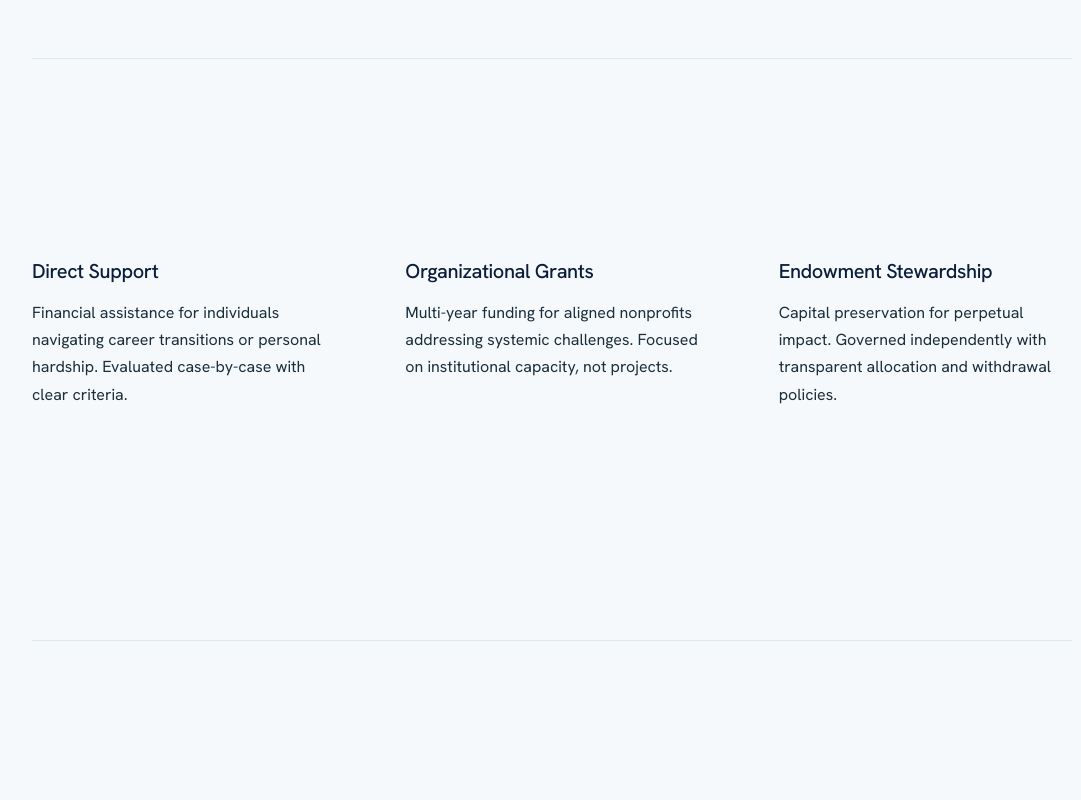
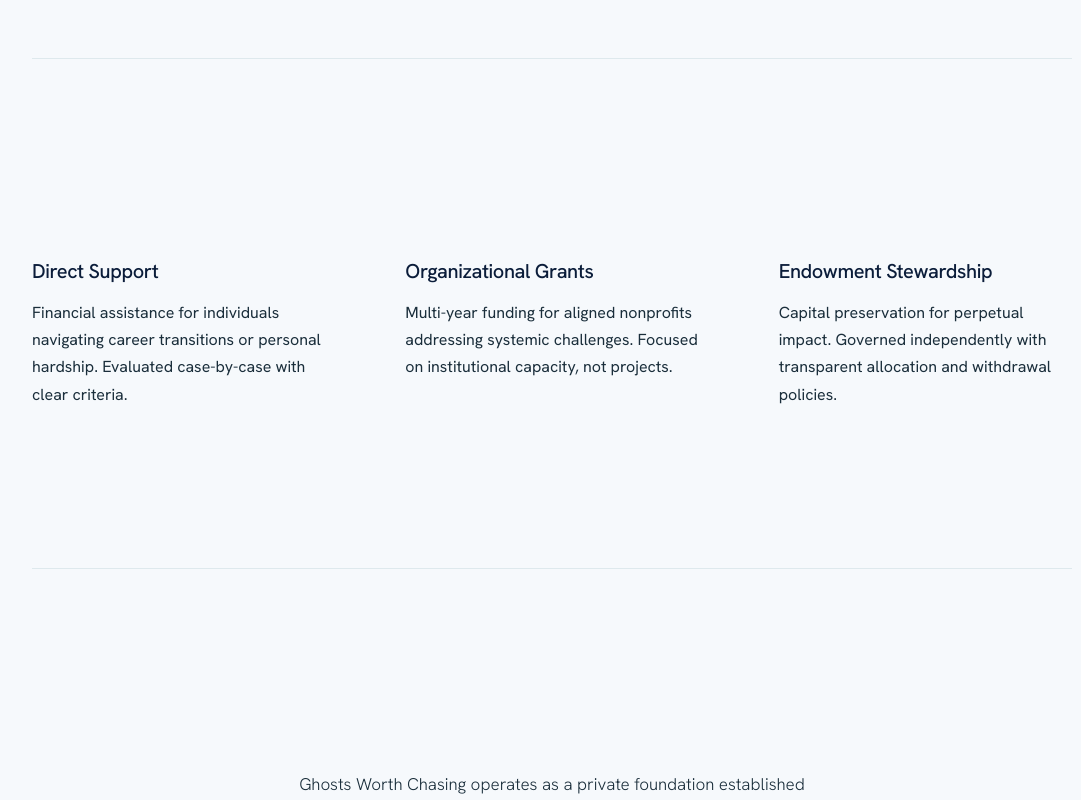
Before and after one commit to Roco41589/ghosts-worth-chasing-site, a Next.js app in the folder ghosts-redesign/: page / in a window 1280 px wide. Shown: the part 660-1460 px from the top of the page, without its empty margins (88-1169 px from the left). Built offline with nearby package versions, Linux system fonts and the light colour scheme.

Commit message:
Update globals.css

```diff
--- a/ghosts-redesign/app/globals.css
+++ b/ghosts-redesign/app/globals.css
@@ -188,3 +188,6 @@ hr {
     font-size: 22px;
   }
 }
+.section {
+  padding-bottom: var(--space-md) !important;
+}
```
